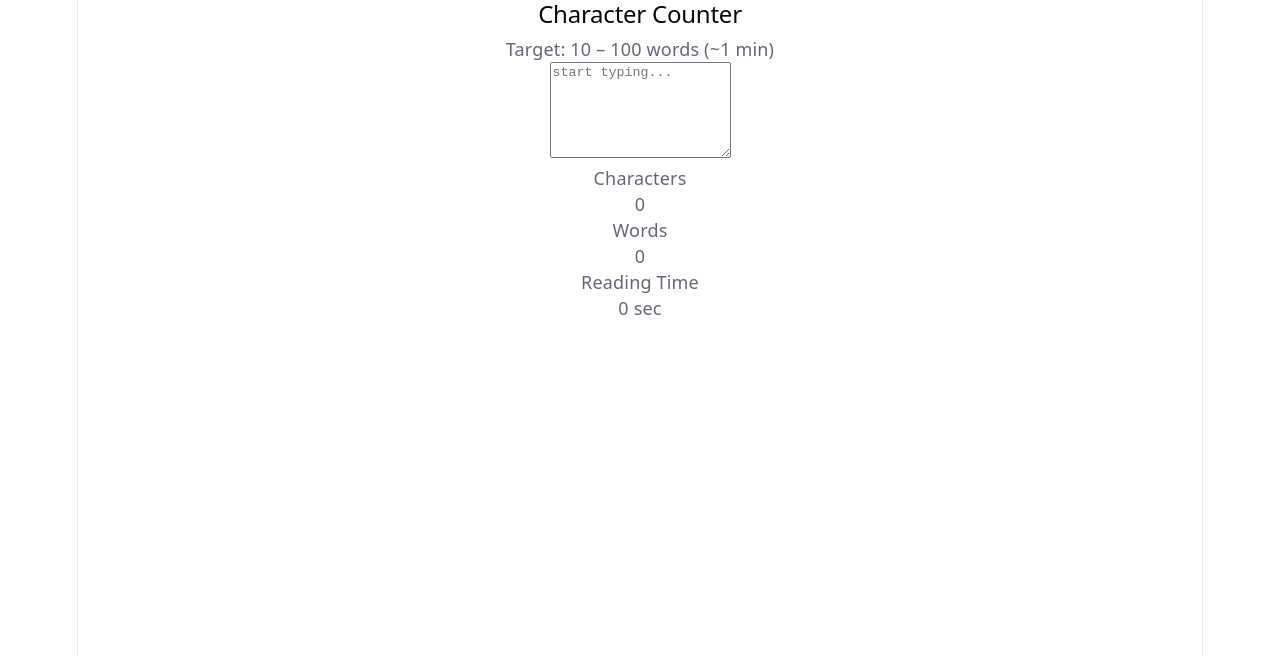
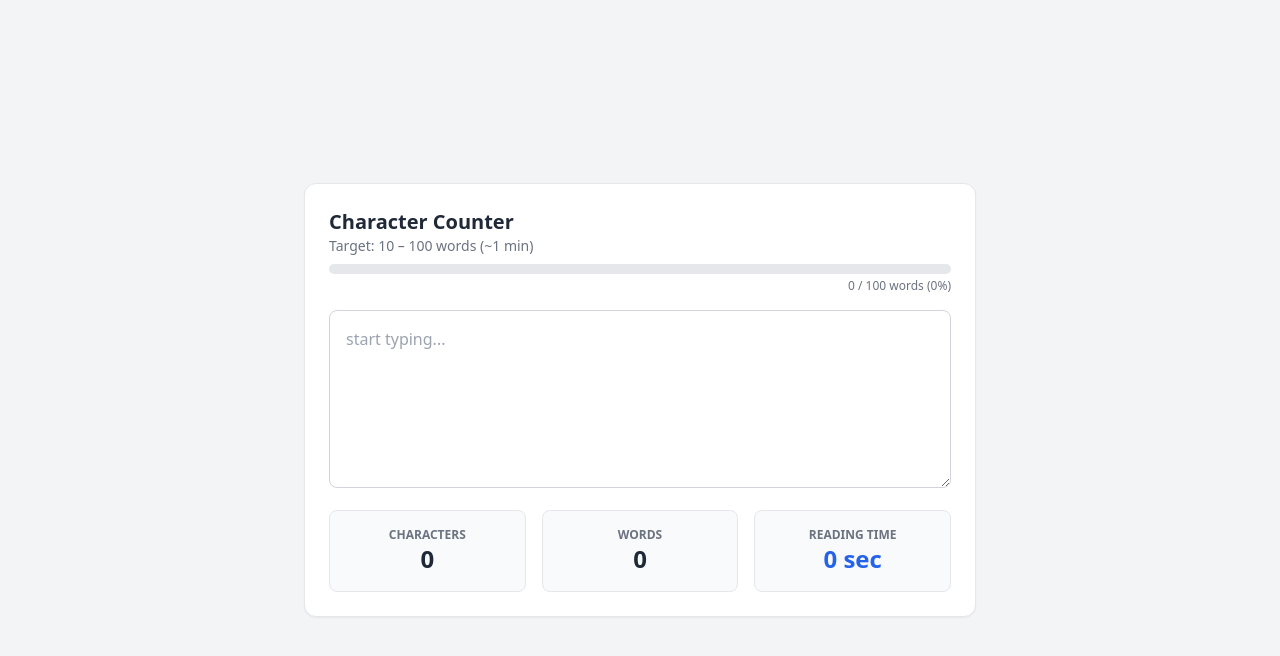
Before and after one commit to shrabony01/character-counter, a React (Vite) app: page / in a window 1280 px wide. Shown: the top 656 px of the page. Built offline with nearby package versions, Linux system fonts and the light colour scheme.

Commit message:
include Tailwind CSS CDN to enable component utility classes

```diff
--- a/index.html
+++ b/index.html
@@ -5,6 +5,7 @@
     <link rel="icon" type="image/svg+xml" href="/favicon.svg" />
     <meta name="viewport" content="width=device-width, initial-scale=1.0" />
     <title>character-counter</title>
+    <script src="https://cdn.tailwindcss.com"></script>
   </head>
   <body>
     <div id="root"></div>
--- a/src/components/CharacterCounter/CharacterCounter.tsx
+++ b/src/components/CharacterCounter/CharacterCounter.tsx
@@ -29,12 +29,43 @@ export const CharacterCounter: React.FC <CharacterCounterProps> = ({
         return {characterCount,wordCount,readingTime};
     },[text]);
 
+    // Calculate percentage toward maxWords goal (capped at 100%)
+  const progressPercent = Math.min(
+    100,
+    Math.round((stats.wordCount / maxWords) * 100)
+  );
+
+  // Status color changes when reaching target or exceeding limit
+  const isOverLimit = stats.wordCount > maxWords;
+  const isTargetMet = stats.wordCount >= minWords && !isOverLimit;
+
     return(
         <div className="w-full max-w-2xl mx-auto p-6 bg-white border border-gray-200 rounded-xl shadow-sm space-y-4">
+           <div>
             <h2 className="text-xl font-bold text-gray-800">Character Counter</h2>
             <p className="text-sm text-gray-500">
                 Target: {minWords} – {maxWords} words {targetReadingTime && `(~${targetReadingTime} min)`}
             </p>
+
+            {/* Progress Bar Container */}
+        <div className="w-full bg-gray-200 rounded-full h-2.5 mt-2 overflow-hidden">
+          <div
+            className={`h-2.5 rounded-full transition-all duration-300 ${
+              isOverLimit
+                ? "bg-red-500"
+                : isTargetMet
+                ? "bg-green-500"
+                : "bg-blue-500"
+            }`}
+            style={{ width: `${progressPercent}%` }}
+          />
+        </div>
+        <p className="text-xs text-right mt-1 font-medium text-gray-500">
+          {stats.wordCount} / {maxWords} words ({progressPercent}%)
+        </p>
+      </div>
+
+
 
             {/* Top: Text Input */}
             <TextInput onTextChange={handleTextChange} />
--- a/src/index.css
+++ b/src/index.css
@@ -1,111 +1,3 @@
-:root {
-  --text: #6b6375;
-  --text-h: #08060d;
-  --bg: #fff;
-  --border: #e5e4e7;
-  --code-bg: #f4f3ec;
-  --accent: #aa3bff;
-  --accent-bg: rgba(170, 59, 255, 0.1);
-  --accent-border: rgba(170, 59, 255, 0.5);
-  --social-bg: rgba(244, 243, 236, 0.5);
-  --shadow:
-    rgba(0, 0, 0, 0.1) 0 10px 15px -3px, rgba(0, 0, 0, 0.05) 0 4px 6px -2px;
-
-  --sans: system-ui, 'Segoe UI', Roboto, sans-serif;
-  --heading: system-ui, 'Segoe UI', Roboto, sans-serif;
-  --mono: ui-monospace, Consolas, monospace;
-
-  font: 18px/145% var(--sans);
-  letter-spacing: 0.18px;
-  color-scheme: light dark;
-  color: var(--text);
-  background: var(--bg);
-  font-synthesis: none;
-  text-rendering: optimizeLegibility;
-  -webkit-font-smoothing: antialiased;
-  -moz-osx-font-smoothing: grayscale;
-
-  @media (max-width: 1024px) {
-    font-size: 16px;
-  }
-}
-
-@media (prefers-color-scheme: dark) {
-  :root {
-    --text: #9ca3af;
-    --text-h: #f3f4f6;
-    --bg: #16171d;
-    --border: #2e303a;
-    --code-bg: #1f2028;
-    --accent: #c084fc;
-    --accent-bg: rgba(192, 132, 252, 0.15);
-    --accent-border: rgba(192, 132, 252, 0.5);
-    --social-bg: rgba(47, 48, 58, 0.5);
-    --shadow:
-      rgba(0, 0, 0, 0.4) 0 10px 15px -3px, rgba(0, 0, 0, 0.25) 0 4px 6px -2px;
-  }
-
-  #social .button-icon {
-    filter: invert(1) brightness(2);
-  }
-}
-
-#root {
-  width: 1126px;
-  max-width: 100%;
-  margin: 0 auto;
-  text-align: center;
-  border-inline: 1px solid var(--border);
-  min-height: 100svh;
-  display: flex;
-  flex-direction: column;
-  box-sizing: border-box;
-}
-
-body {
-  margin: 0;
-}
-
-h1,
-h2 {
-  font-family: var(--heading);
-  font-weight: 500;
-  color: var(--text-h);
-}
-
-h1 {
-  font-size: 56px;
-  letter-spacing: -1.68px;
-  margin: 32px 0;
-  @media (max-width: 1024px) {
-    font-size: 36px;
-    margin: 20px 0;
-  }
-}
-h2 {
-  font-size: 24px;
-  line-height: 118%;
-  letter-spacing: -0.24px;
-  margin: 0 0 8px;
-  @media (max-width: 1024px) {
-    font-size: 20px;
-  }
-}
-p {
-  margin: 0;
-}
-
-code,
-.counter {
-  font-family: var(--mono);
-  display: inline-flex;
-  border-radius: 4px;
-  color: var(--text-h);
-}
-
-code {
-  font-size: 15px;
-  line-height: 135%;
-  padding: 4px 8px;
-  background: var(--code-bg);
-}
+@tailwind base;
+@tailwind components;
+@tailwind utilities;
```
